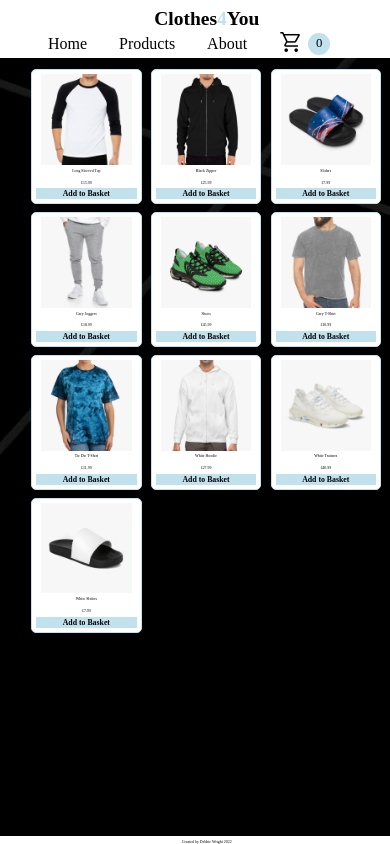
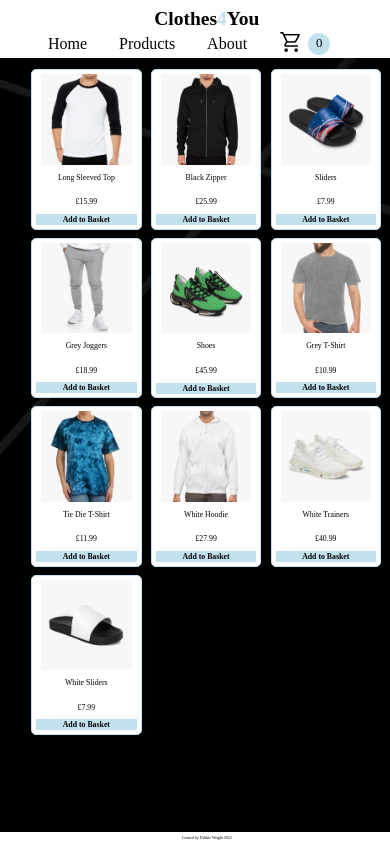
Before and after one commit to dwright1989/shopping-cart, a React (Create React App) app: page /shop in a window 390 px wide. Shown: the top 844 px of the page. Built offline with nearby package versions, Linux system fonts and the light colour scheme; a web font is replaced by a local one.

Commit message:
Text size updated on mobile and css for +/- buttons in cart

```diff
--- a/src/App.css
+++ b/src/App.css
@@ -213,7 +213,7 @@ body{
 /*FOOTER*/
 #footer{
   text-align: center;
-  padding-top: 1vw;
+  padding: 1vw;
   font-size: 1vw;
 }
 
@@ -227,6 +227,7 @@ MEDIA QUERIES FOR MOBILE DEVICES
   /*NAVBAR*/
   #navBar{
     display: block;
+    margin: auto;
   }
   #navBar>h1{
     text-align:center;
@@ -261,7 +262,7 @@ MEDIA QUERIES FOR MOBILE DEVICES
   }
 
   #card>p{
-    font-size: 1vw;
+    font-size: 2vw;
   }
   #card>button{
     font-size: 2vw;
@@ -284,6 +285,9 @@ MEDIA QUERIES FOR MOBILE DEVICES
   }
 
   .quantity-editor>button{
+    display:grid;
+    align-content: center;
+    justify-content: center;
     width: 4vw;
     height: 4vw;
   }
--- a/src/Components/Cart.js
+++ b/src/Components/Cart.js
@@ -1,4 +1,6 @@
 import Products from "./Products/ProductItems";
+import {Link} from "react-router-dom";
+
 
 export default function Cart(props) {
   const { basket, totals, handleAddToBasket, handleRemoveFromBasket } = props;
@@ -47,7 +49,7 @@ export default function Cart(props) {
           <div>
             <p>No items currently in your cart.</p>
             <p>
-              <a id="cartLink" href="/Shop">Click here</a> to shop.
+            <Link to="../shop" id="cartLink">Click here</Link> to shop.
             </p>
           </div>
         )}
```
